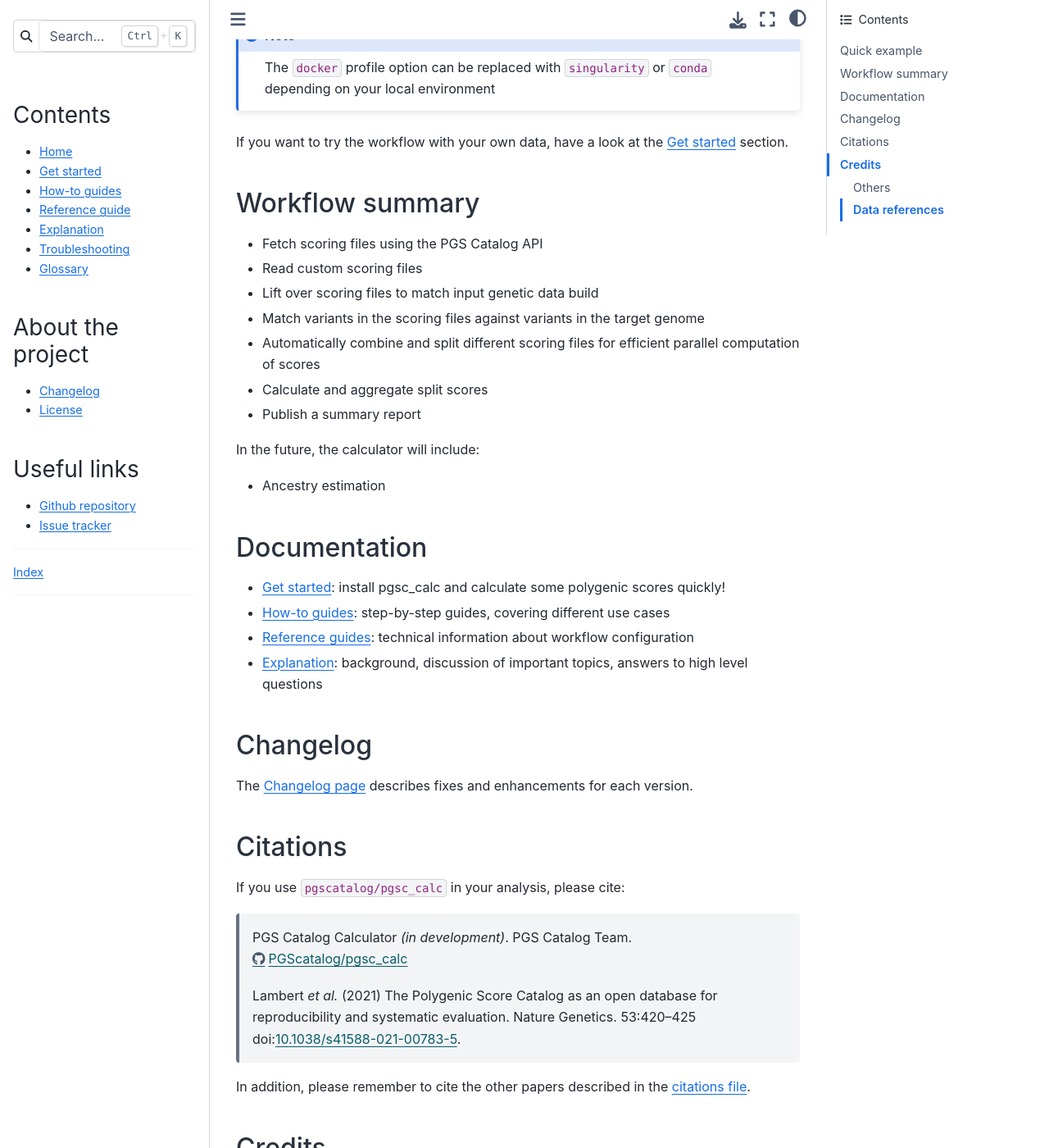
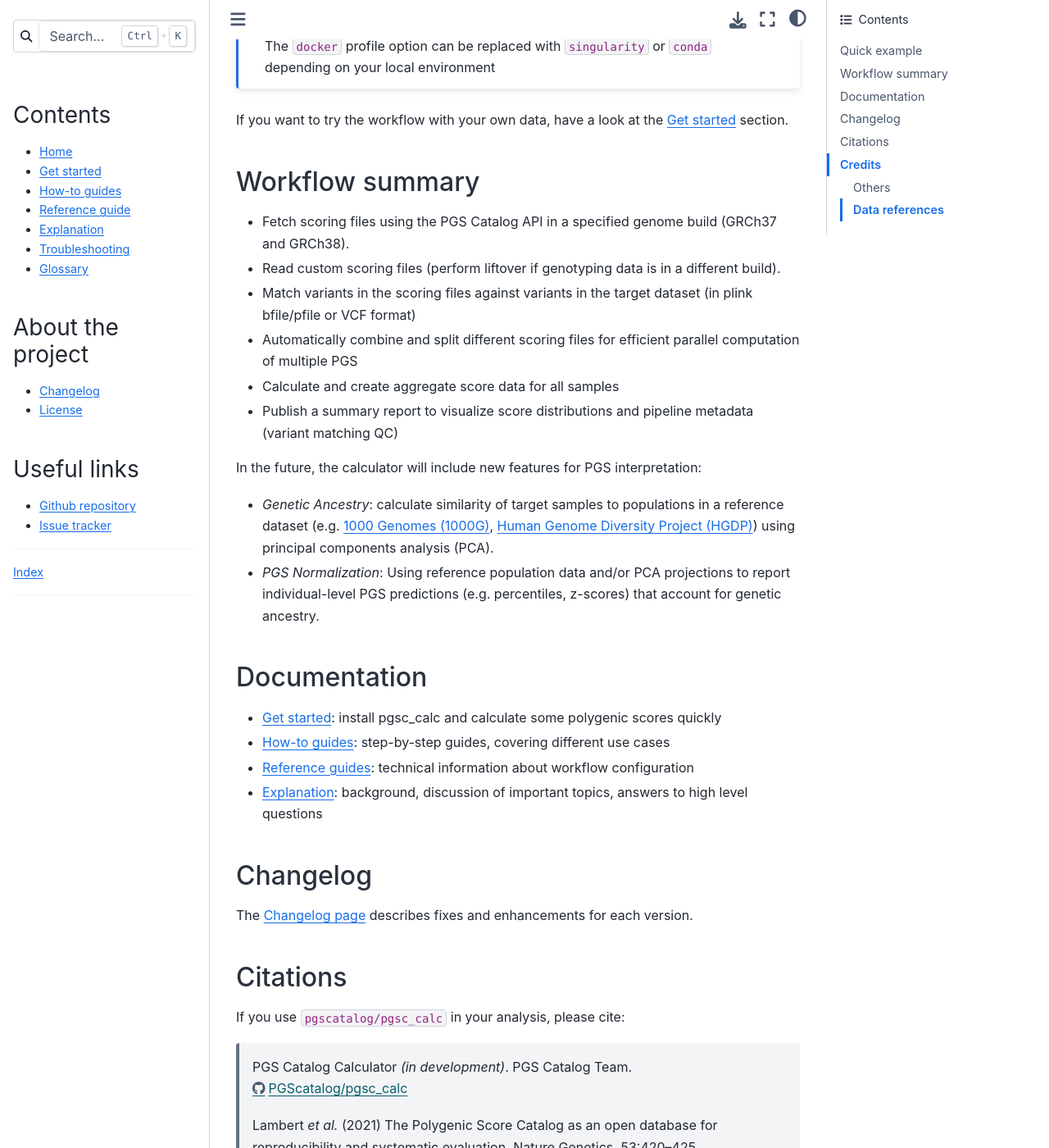
Before and after one commit to PGScatalog/pgsc_calc, a Sphinx documentation site: the page built from docs/index.rst, in a window 1280 px wide and 1400 px high, scrolled down 1055 px. Shown: the whole window at 82% size. Built offline with Sphinx 7.4.7 and the Sphinx Book theme 1.1.4, drawn with Linux system fonts in a browser that asks for light colours; some of the changed text lies outside the part shown.

Commit message:
Edits to workflow description

```diff
--- a/docs/index.rst
+++ b/docs/index.rst
@@ -4,9 +4,8 @@
 =================================================
 
 The ``pgsc_calc`` workflow makes it easy to calculate polygenic scores using
-scoring files published in the `Polygenic Score (PGS) Catalog`_ |:dna:|
-|:partying_face:| If you have custom scoring files not in the catalog, that's OK
-too!
+scoring files from PGS published in the `Polygenic Score (PGS) Catalog`_ |:dna:|
+and/or custom scoring files.
 
 .. _`Polygenic Score (PGS) Catalog`: https://www.pgscatalog.org/
 
@@ -64,23 +63,28 @@ If you want to try the workflow with your own data, have a look at the
 Workflow summary
 ----------------
 
-- Fetch scoring files using the PGS Catalog API
-- Read custom scoring files
-- Lift over scoring files to match input genetic data build
-- Match variants in the scoring files against variants in the target genome
-- Automatically combine and split different scoring files for efficient parallel
-  computation of scores
-- Calculate and aggregate split scores
-- Publish a summary report
+- Fetch scoring files using the PGS Catalog API in a specified genome build (GRCh37 and GRCh38).
+- Read custom scoring files (perform liftover if genotyping data is in a different build).
+- Match variants in the scoring files against variants in the target dataset (in plink bfile/pfile or VCF format)
+- Automatically combine and split different scoring files for efficient parallel computation of multiple PGS
+- Calculate and create aggregate score data for all samples
+- Publish a summary report to visualize score distributions and pipeline metadata (variant matching QC)
 
-In the future, the calculator will include:
+In the future, the calculator will include new features for PGS interpretation:
 
-- Ancestry estimation
+- *Genetic Ancestry*: calculate similarity of target samples to populations in a
+  reference dataset (e.g. `1000 Genomes (1000G)`_, `Human Genome Diversity Project (HGDP)`_)
+  using principal components analysis (PCA).
+- *PGS Normalization*: Using reference population data and/or PCA projections to report
+  individual-level PGS predictions (e.g. percentiles, z-scores) that account for genetic ancestry.
+
+.. _1000 Genomes (1000G): http://www.nature.com/nature/journal/v526/n7571/full/nature15393.html
+.. _Human Genome Diversity Project (HGDP): https://www.ncbi.nlm.nih.gov/pmc/articles/PMC7115999/
 
 Documentation
 -------------
 
-- :doc:`Get started<getting-started>`: install pgsc_calc and calculate some polygenic scores quickly!
+- :doc:`Get started<getting-started>`: install pgsc_calc and calculate some polygenic scores quickly
 - :doc:`How-to guides<how-to/index>`: step-by-step guides, covering different use cases
 - :doc:`Reference guides<reference/index>`: technical information about workflow configuration
 - :doc:`Explanation<explanation/index>`: background, discussion of important topics, answers to high level
@@ -103,7 +107,7 @@ If you use ``pgscatalog/pgsc_calc`` in your analysis, please cite:
     reproducibility and systematic evaluation.  Nature Genetics. 53:420–425
     doi:`10.1038/s41588-021-00783-5`_.
 
-In addition, please remember to cite the other papers described in the `citations file`_.
+In addition, please remember to cite the other papers and software tools described in the `citations file`_.
 
 .. _citations file: https://github.com/PGScatalog/pgsc_calc/blob/master/CITATIONS.md
 .. _10.1038/s41588-021-00783-5: https://doi.org/10.1038/s41588-021-00783-5
@@ -124,8 +128,9 @@ Wu) and PGS Catalog teams (Samuel Lambert, Laurent Gil).
 The adaptation of the codebase and nextflow implementation is written by
 Benjamin Wingfield with input and supervision from Samuel Lambert (PGS Catalog)
 and Aoife McMahon (EBI). Development of new features, testing, and code review
-is ongoing including Inouye lab members (Rodrigo Canovas) and others. A
-manuscript describing the tool is in preparation (see `Citations <Citations_>`_)
+is ongoing including Inouye lab members (Rodrigo Canovas, Scott Ritchie) and others. A
+manuscript describing the tool is in preparation (see `Citations <Citations_>`_) and we
+welcome ongoing community feedback before then.
 
 Others
 ~~~~~~
```
